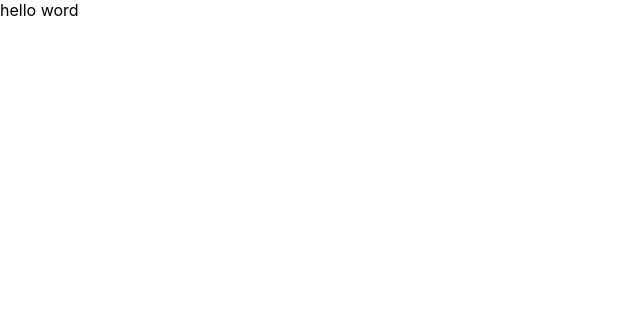
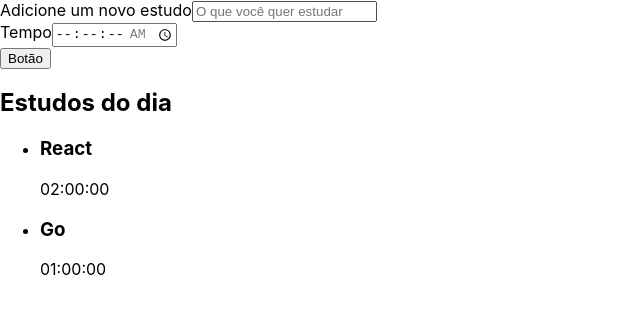
Before and after one commit to jheniferms/alura_react, a React (Create React App) app: page / in a window 1280 px wide. Shown: the top 314 px of the page, without its empty margins (0-640 px from the left). Built offline with nearby package versions, Linux system fonts and the light colour scheme; the HTML template or start-up script is replaced by a standard one.

Commit message:
feat: added components button,form and list

```diff
--- a/public/index.html
+++ b/public/index.html
@@ -10,34 +10,13 @@
       content="Web site created using create-react-app"
     />
     <link rel="apple-touch-icon" href="%PUBLIC_URL%/logo192.png" />
-    <!--
-      manifest.json provides metadata used when your web app is installed on a
-      user's mobile device or desktop. See https://developers.google.com/web/fundamentals/web-app-manifest/
-    -->
+
     <link rel="manifest" href="%PUBLIC_URL%/manifest.json" />
-    <!--
-      Notice the use of %PUBLIC_URL% in the tags above.
-      It will be replaced with the URL of the `public` folder during the build.
-      Only files inside the `public` folder can be referenced from the HTML.
 
-      Unlike "/favicon.ico" or "favicon.ico", "%PUBLIC_URL%/favicon.ico" will
-      work correctly both with client-side routing and a non-root public URL.
-      Learn how to configure a non-root public URL by running `npm run build`.
-    -->
-    <title>React App</title>
+    <title>Alura studies</title>
   </head>
   <body>
-    <noscript>You need to enable JavaScript to run this app.</noscript>
     <div id="root"></div>
-    <!--
-      This HTML file is a template.
-      If you open it directly in the browser, you will see an empty page.
 
-      You can add webfonts, meta tags, or analytics to this file.
-      The build step will place the bundled scripts into the <body> tag.
-
-      To begin the development, run `npm start` or `yarn start`.
-      To create a production bundle, use `npm run build` or `yarn build`.
-    -->
   </body>
 </html>
--- a/src/App.tsx
+++ b/src/App.tsx
@@ -1,9 +1,11 @@
 import React from 'react';
-
+import  Form  from './components/form';
+import  List  from './components/list';
 function App() {
   return (
     <div className="App">
-      hello word
+      <Form/>
+      <List/>
     </div>
   );
 }
--- /dev/null
+++ b/src/components/button/index.tsx
@@ -0,0 +1,11 @@
+import React from "react";
+
+class Button extends React.Component {
+    render(): React.ReactNode {
+        return (
+            <button>Botão</button>
+        )
+    }
+}
+
+export default Button;
--- /dev/null
+++ b/src/components/form/index.tsx
@@ -0,0 +1,40 @@
+import React from 'react';
+import Botao from '../button';
+
+class Form extends React.Component {
+    render() {
+        return (
+            <form>
+                <div>
+                    <label htmlFor="task">
+                        Adicione um novo estudo
+                    </label>
+                    <input
+                        type="text"
+                        name="task"
+                        id="task"
+                        placeholder="O que você quer estudar"
+                        required
+                    />
+                </div>
+                <div>
+                    <label htmlFor="time">
+                        Tempo
+                    </label>
+                    <input
+                        type="time"
+                        step="1"
+                        name="time"
+                        id="time"
+                        min="00:00:00"
+                        max="01:30:00"
+                        required
+                    />
+                </div>
+                <Botao />
+            </form>
+        )
+    }
+}
+
+export default Form;
--- /dev/null
+++ b/src/components/list/index.tsx
@@ -0,0 +1,25 @@
+import React from 'react';
+
+function Lista() {
+    const taks = [{task:'React',time:'02:00:00'},{task:'Go',time:'01:00:00'}]
+    return (
+        <aside>
+            <h2> Estudos do dia </h2>
+            <ul>
+                {taks.map((item,index) => (
+                    <li key={index}>
+                    <h3>
+                        {item.task}
+                    </h3>
+                    <span>
+                       {item.time}
+                    </span>
+                </li>
+                ))}
+            </ul>
+        </aside>
+    )
+}
+
+
+export default Lista;
```
